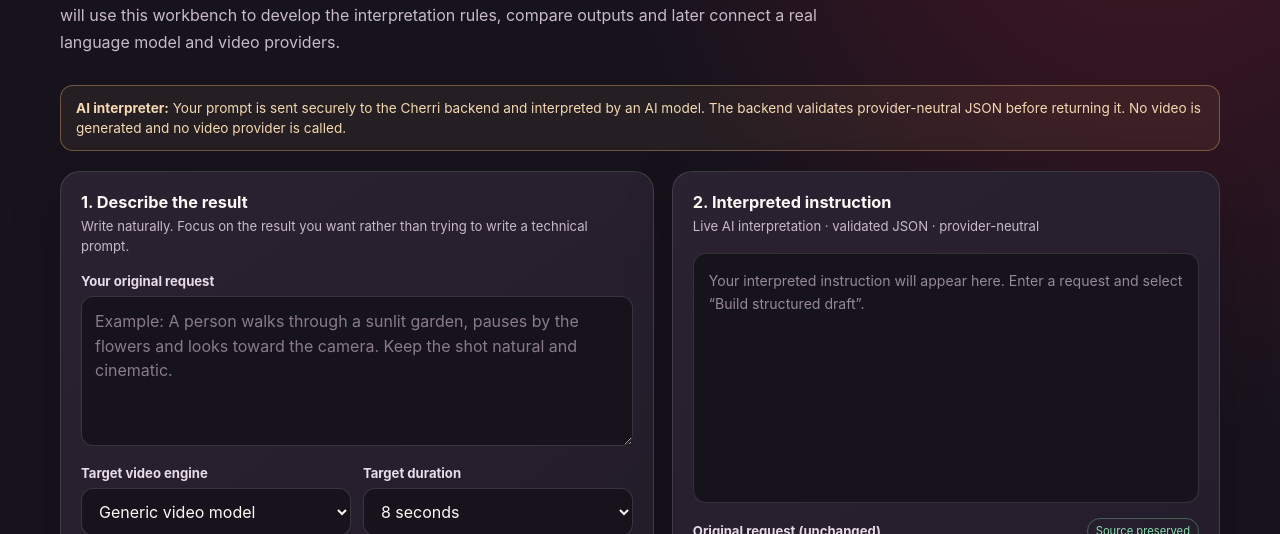
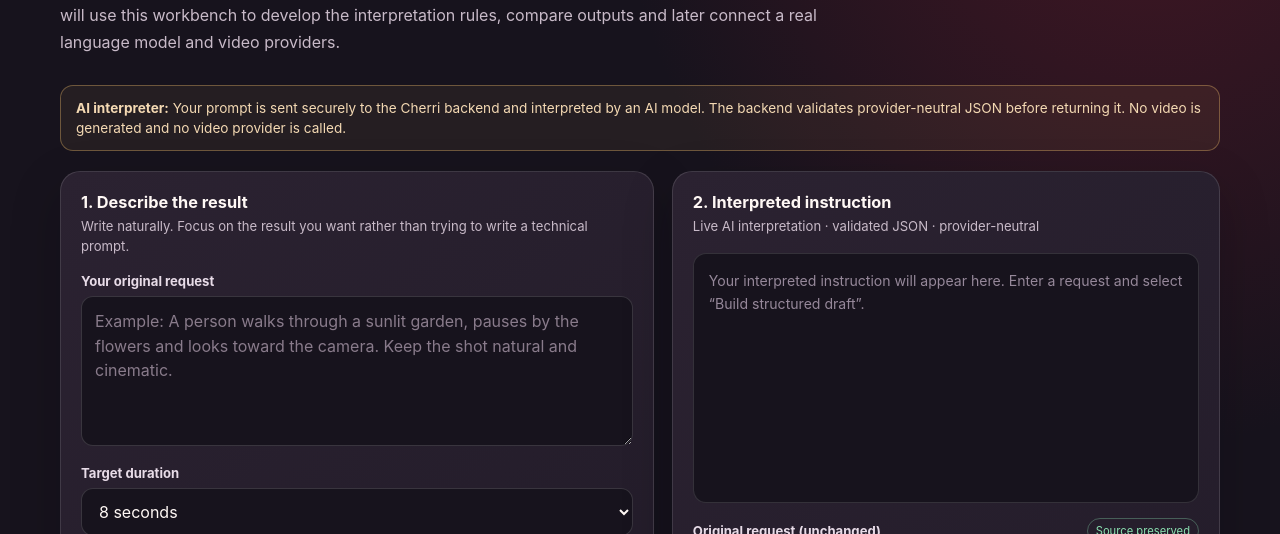
Before and after one commit to madspersson12-lab/Cherri, a plain HTML site: page interpreter.html in a window 1280 px wide. Shown: the part 266-800 px from the top of the page. Drawn offline with Linux system fonts and the light colour scheme.

Commit message:
Keep interpreter controls provider-neutral

```diff
--- a/interpreter.html
+++ b/interpreter.html
@@ -41,9 +41,10 @@ footer{border-top:1px solid var(--line);padding:22px 0 32px;color:#a99aaa;font-s
 <p class="hint">Write naturally. Focus on the result you want rather than trying to write a technical prompt.</p>
 <label for="request">Your original request</label>
 <textarea id="request" placeholder="Example: A person walks through a sunlit garden, pauses by the flowers and looks toward the camera. Keep the shot natural and cinematic."></textarea>
-<div class="grid2">
-<div><label for="engine">Target video engine</label><select id="engine"><option value="Generic video model">Generic video model</option><option value="Wiro / Seedance">Wiro / Seedance</option><option value="Provider adapter — to be added">Provider adapter — to be added</option></select></div>
-<div><label for="duration">Target duration</label><select id="duration"><option>5 seconds</option><option selected>8 seconds</option><option>10 seconds</option><option>14 seconds</option><option>Custom / provider default</option></select></div>
+<div>
+<label for="duration">Target duration</label>
+<select id="duration"><option value="5">5 seconds</option><option value="8" selected>8 seconds</option><option value="10">10 seconds</option><option value="14">14 seconds</option><option value="custom">Custom / provider default</option></select>
+<div class="field-note">The core interpreter stays independent of video-generation providers.</div>
 </div>
 <label for="framing">Camera and framing <span style="color:#a99aaa;font-weight:400">(optional)</span></label>
 <input id="framing" type="text" placeholder="e.g. medium-wide shot, eye-level, steady camera">
```
